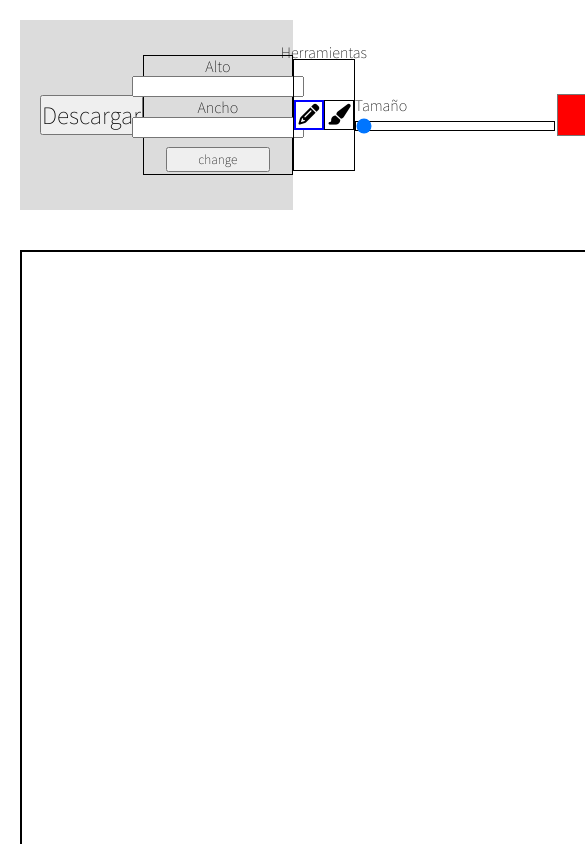
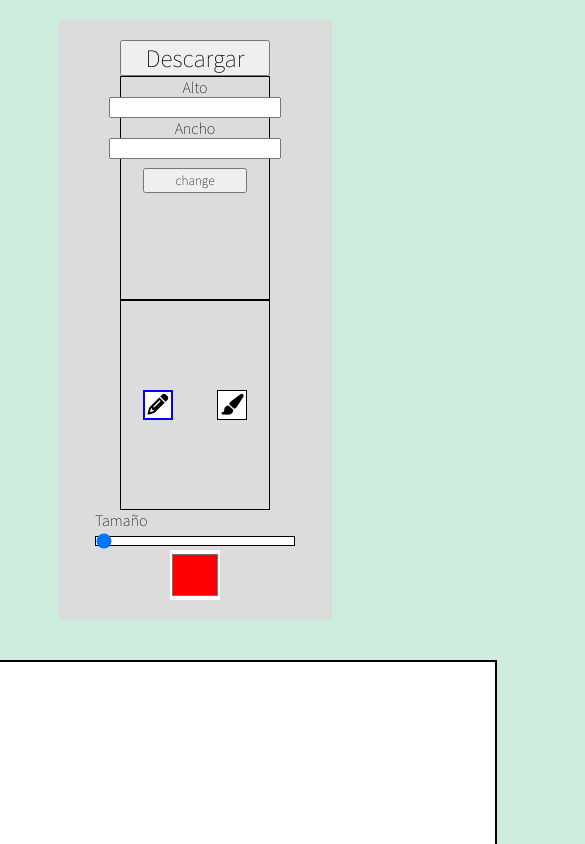
Before and after one commit to Ce-o-dos/paint-js, a plain HTML site: page index.html in a window 390 px wide. Shown: the top 844 px of the page, 585 px wide, since content can reach past the window. Drawn offline with Linux system fonts and the light colour scheme.

Commit message:
version -1
Primera version estable de la app
s Please enter the commit message for your changes. Lines starting

```diff
--- a/css/main.css
+++ b/css/main.css
@@ -5,6 +5,13 @@
     font-family: 'Source Sans Pro', sans-serif;
 }
 
+body{
+    display: flex;
+    flex-direction: column;
+    justify-content: center;
+    align-items: center;
+    background-color: #cdecde;
+}
 
 .tools{
     width: 70%;
@@ -107,6 +114,7 @@ input[type='range']{
 #canvas{
     border: 2px solid black;
     margin: 20px;
+    background-color: white;
 }
 
 
@@ -116,3 +124,10 @@ input[type='range']{
     font-family: 'Courier New', Courier, monospace;
     font-size: 20px;
 }
+
+@media (max-width: 425px) {
+    .tools{
+        flex-direction: column;
+        height: 600px;
+    }
+}
--- a/index.html
+++ b/index.html
@@ -33,7 +33,6 @@
 
 
         <div class="herramientas">
-            <span>Herramientas</span>
             <button id="lapiz"><i class="fas fa-pencil-alt"></i></button>
             <button id="pincel"><i class="fas fa-paint-brush"></i></button>
         </div>
```
